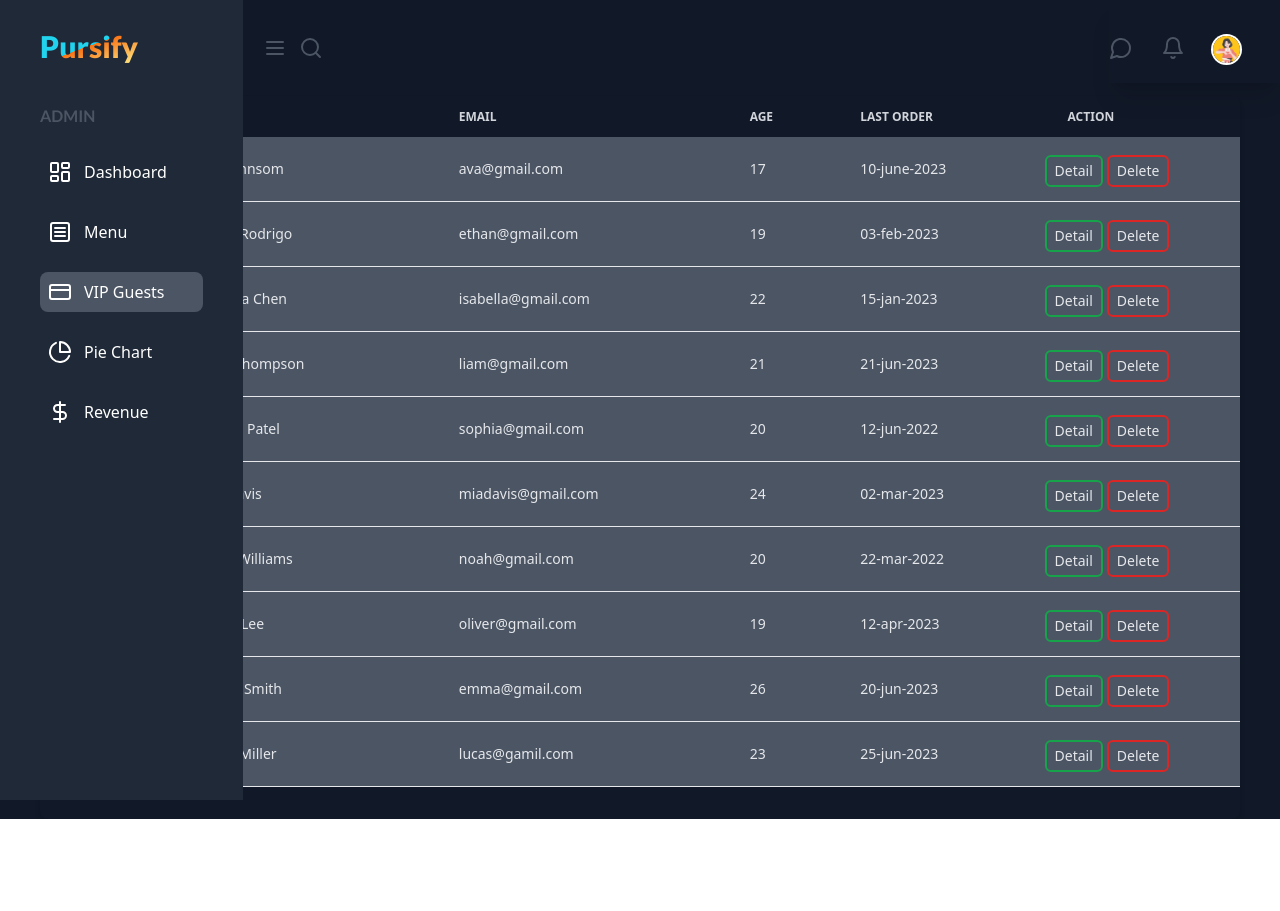
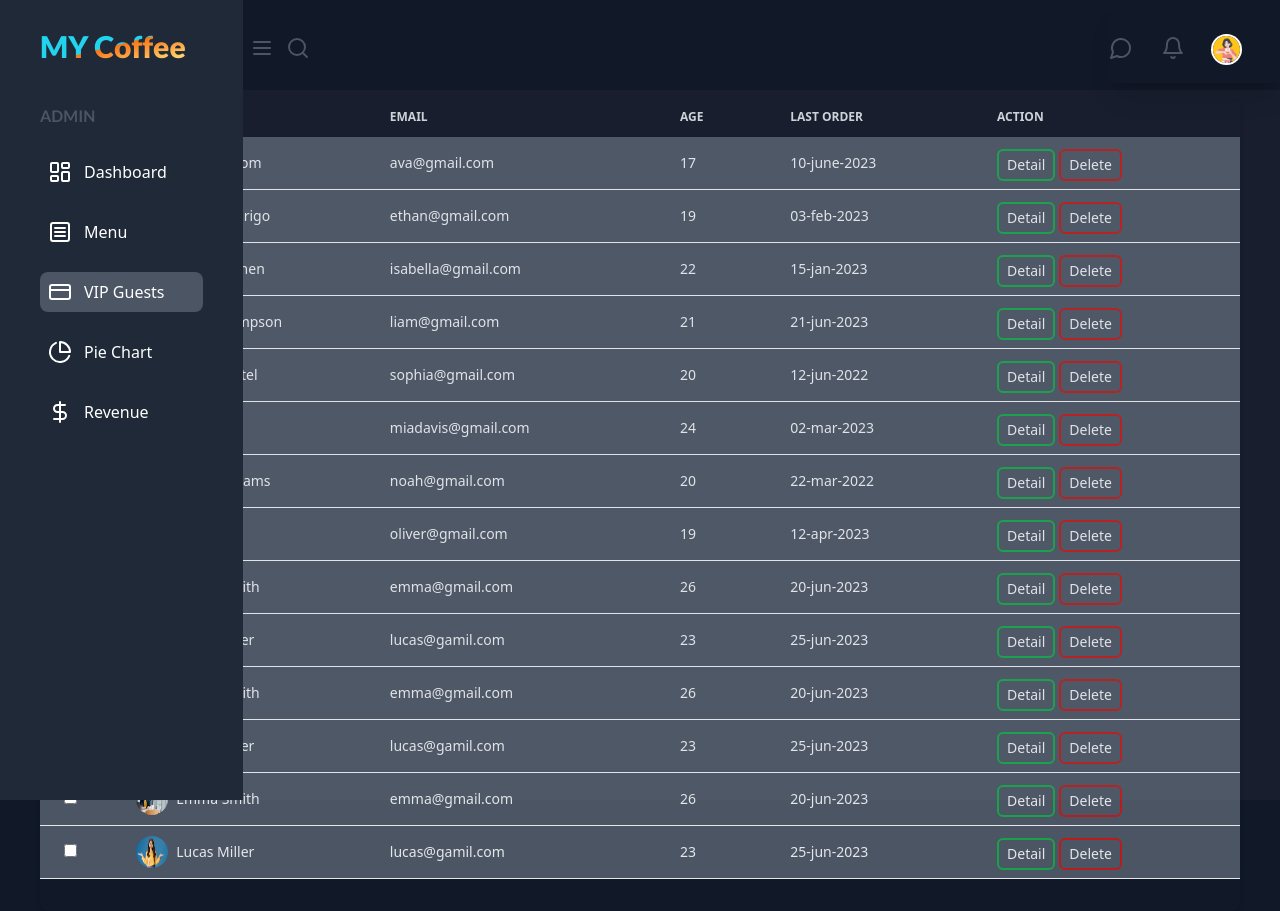
Before and after one commit to sireyrathsok/admin-dashboard, a React (Vite) app: page /vip in a window 1280 px wide. Before the commit the page ends 819 px from the top, so only its background shows below. Built offline with nearby package versions, Linux system fonts and the light colour scheme.

Commit message:
fixed sidebar

```diff
--- a/src/Charts/PieChart.jsx
+++ b/src/Charts/PieChart.jsx
@@ -109,7 +109,7 @@ class PieChart extends React.Component {
     return (
       <div className="  flex justify-center pb-10 overflow-x-hidden overflow-y-hidden ">
         <div>
-         <p className=" mt-10 sm:mt-0   text-white text-3xl font-lato font-extrabold flex justify-center  ">Sale Overviews</p>
+         <p className=" mt-6 sm:mt-2   text-white text-3xl font-lato font-extrabold flex justify-center  ">Sale Overview</p>
           <div className="chart-wrap mt-10 min-h-screen">
             <div id="chart">
               <ReactApexChart
--- a/src/SideBar.jsx
+++ b/src/SideBar.jsx
@@ -51,7 +51,7 @@ const sidebar = [
     path: "/piechart",
   },
   {
-    icons: <DollarSign/>,
+    icons: <DollarSign />,
     label: "Revenue",
     path: "/columnchart",
   },
@@ -64,7 +64,7 @@ function SideBar() {
 
   const location = useLocation();
   return (
-    <div className="fixed z-50  w-full  flex">
+    <div  className=" flex min-full w-fit ">
       <section
         transition={{ type: "spring", stiffness: 100 }}
         className={` pt-7 pl-10 pr-10 bg-gray-800 h-screen ${
@@ -73,7 +73,7 @@ function SideBar() {
       >
         <Link to={"/"} className=" flex items-start">
           <p className="font-lato  text-3xl font-extrabold bg-gradient-to-br from-cyan-400 from-50% via-orange-500 via-40% to-yellow-200 bg-clip-text text-transparent">
-            Pursify
+            MY Coffee
           </p>
           {/* <Menu
             onClick={() => settoggle(true)}
@@ -81,7 +81,7 @@ function SideBar() {
           /> */}
         </Link>
 
-        <div className=" ">
+        <div className="  ">
           <p className="text-sub-title-side mt-10 mb-6 uppercase">Admin</p>
 
           {sidebar.map((item, index) => {
@@ -101,15 +101,19 @@ function SideBar() {
           })}
         </div>
       </section>
-
+      <p  onClick={checkSideBar} className=" bg-gray-400 opacity-5 w-[4000px] mt-[90px]"></p>
       {/* Nav bar================================= */}
       <div
-        className={` flex pt-8 pb-5   justify-between bg-gray-900 shadxl h-fit  w-full ${
-          OpenSideBar ? "pl-5" : "pl-6 xl:pl-10"
+
+        className={` fixed   flex pt-8 pb-5   justify-between  shadxl h-fit w-full bg-gray-900   ${
+          OpenSideBar ? "left-[250px]" : "ml-7 xl:ml-10"
         }`}
       >
         <div className={` flex  text-gray-600  font-extrabold`}>
-          <MenuIcon onClick={checkSideBar} className=" mt-1" />
+          <MenuIcon
+            onClick={checkSideBar}
+            className=" mt-1 hover:text-gray-400"
+          />
           <input
             type="text"
             placeholder="search"
@@ -117,19 +121,19 @@ function SideBar() {
               OpenSideBar ? "hidden" : ""
             }`}
           />
-          <div className={`${OpenSideBar ? " " : "hidden"} ml-3 mt-1`}>
+          <div  onClick={()=> setOpenSideBar(!true)} className={` ${OpenSideBar ? " " : "hidden"} ml-3 mt-1`}>
             <Search />
           </div>
 
-          <div
+          <div  onClick={()=> setOpenSideBar(!true)}
             className={` hidden sm:flex sm:fixed   z-50 right-0 bg-gray-900 shadow-xl  gap-7 pr-10 top-0 pt-9 pb-5   text-gray-600 ${
               OpenSideBar ? " gap-0" : ""
             }`}
           >
-            <MessageCircle />
-            <Bell />
+            <MessageCircle className=" hover:text-gray-400" />
+            <Bell className=" hover:text-gray-400" />
             <img
-              className=" w-[27px] h-[27px] ring-white ring-2 rounded-full"
+              className=" w-[27px] h-[27px] ring-white hover:ring-blue-300 ring-2 rounded-full"
               src={user}
               alt="user profile"
             />
--- a/src/components/VipCustomer.jsx
+++ b/src/components/VipCustomer.jsx
@@ -81,6 +81,34 @@ const CustmerList =[
   latest:"25-jun-2023",
   profile: user10
 },
+{
+  name:"Emma Smith",
+  email:"emma@gmail.com",
+  age:"26",
+  latest:"20-jun-2023",
+  profile: user9
+},
+{
+  name:"Lucas Miller",
+  email:"lucas@gamil.com",
+  age:"23",
+  latest:"25-jun-2023",
+  profile: user10
+},
+{
+  name:"Emma Smith",
+  email:"emma@gmail.com",
+  age:"26",
+  latest:"20-jun-2023",
+  profile: user9
+},
+{
+  name:"Lucas Miller",
+  email:"lucas@gamil.com",
+  age:"23",
+  latest:"25-jun-2023",
+  profile: user10
+},
 ]
 const VipCustomer = () => {
   return (
@@ -113,9 +141,9 @@ const VipCustomer = () => {
 
                 <tr className="odd:bg-gray-600  odd:dark:bg-gray-600  even:dark:bg-gray-800 border-b dark:border-gray-700">
                 <td className=" px-6 py-4"> <input type="checkbox"/></td>
-                  <th
+                <td><th
                     scope="row"
-                    className=" flex items-center  gap-2 px-6 py-4 font-light text-gray-200 whitespace-nowrap dark:text-white"
+                    className=" flex items-center  gap-2  font-light text-gray-200 whitespace-nowrap dark:text-white"
                   >
                     <img
                       src={item.profile}
@@ -123,13 +151,14 @@ const VipCustomer = () => {
                       className="w-8 h-8 rounded-full"
                     />
                     {item.name}
-                  </th>
+                  </th></td>
+
                   <td className="px-6 py-4">{item.email}</td>
                   <td className="px-6 py-4">{item.age}</td>
                   <td className="px-6 py-4">{item.latest}</td>
-                  <td className=" py-2">
+                  <td className=" px-6 py-2">
                     <button className=" rounded-md px-2 py-1 border-2 border-green-600 hover:border-green-500 mr-1">Detail</button>
-                    <button className=" rounded-md px-2 py-1 border-2 border-red-600 hover:border-red-500 mt-1">Delete</button>
+                    <button className=" rounded-md px-2 py-1 border-2 border-red-700 hover:border-red-500 mt-1">Delete</button>
                   </td>
                 </tr>
               </tbody>
```
